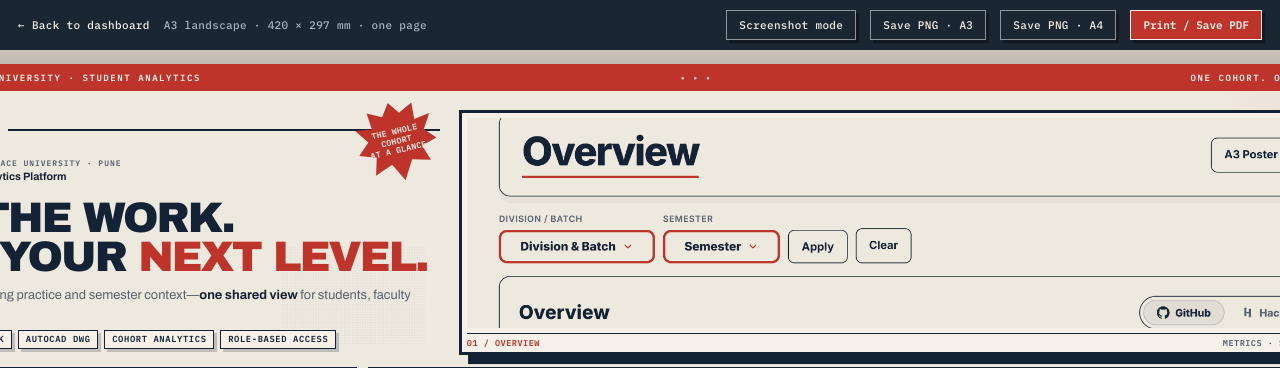
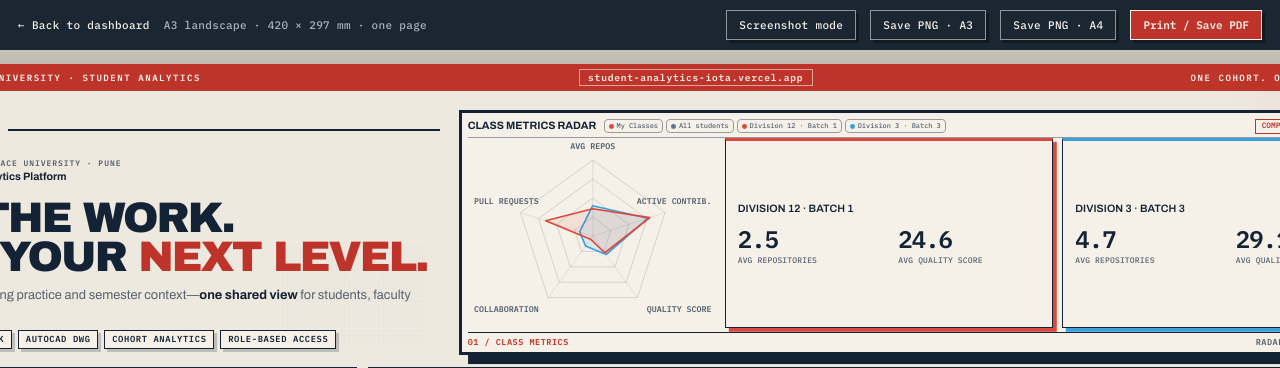
Before and after one commit to Horrid-12/Student-Analytics, a FastAPI app: template app/templates/pages/admin_poster.html in a window 1280 px wide. Shown: the top 368 px of the page. Run offline with FastAPI, Linux system fonts and the light colour scheme; the template is opened without the code that fills it, so the values that code supplies are empty; parts of the project's set-up code (start-up, migrations or seed data) failed here and were passed over; some libraries are stand-ins or nearby versions.

Commit message:
Poster: native class-metrics radar comparison hero
Replace the hero screenshot with a vector radar plus filter chips and a two-batch comparison built from the live view.

```diff
--- a/app/templates/pages/admin_poster.html
+++ b/app/templates/pages/admin_poster.html
@@ -26,7 +26,7 @@
 
   <div class="strip">
     <span>MIT World Peace University · Student Analytics</span>
-    <span class="dots">• • •</span>
+    <a class="strip-url" href="https://student-analytics-iota.vercel.app/">student-analytics-iota.vercel.app</a>
     <span>One cohort. One clear picture.</span>
   </div>
 
@@ -46,11 +46,40 @@
         <h1>See the work.<br>Find your <em>next level.</em></h1>
         <p class="hero-lede">GitHub projects, coding practice and semester context—<strong>one shared view</strong> for students, faculty and administrators.</p>
         <div class="hero-tags"><span>GitHub</span><span>HackerRank</span><span>AutoCAD DWG</span><span>Cohort analytics</span><span>Role-based access</span></div>
-        <div class="burst">THE WHOLE<br>COHORT<br>AT A GLANCE</div>
       </div>
-      <figure class="hero-shot">
-        <img src="{{ url_for('static', path='/poster-assets/app/overview.png') }}" alt="Student Analytics Overview dashboard showing cohort metrics and statistics">
-        <figcaption><b>01 / OVERVIEW</b><span>Metrics · statistics · signals</span></figcaption>
+      <figure class="hero-shot radar-figure" aria-label="Class metrics radar comparing two batches">
+        <div class="radar-head">
+          <span class="radar-title">Class Metrics Radar</span>
+          <div class="chips"><span class="c-div12a">My Classes</span><span>All students</span><span class="c-div12a">Division 12 · Batch 1</span><span class="c-div3">Division 3 · Batch 3</span></div>
+          <span class="compare">Compare ▾</span>
+          <span class="clear-filters">× Clear Filters</span>
+        </div>
+        <div class="radar-body">
+          <svg class="radar-svg" viewBox="0 8 210 150" role="img" aria-label="Radar of average repositories, contributor rate, quality, collaboration and pull requests">
+            <polygon points="105.0,70.0 120.2,81.1 114.4,98.9 95.6,98.9 89.8,81.1" class="ring"/>
+            <polygon points="105.0,54.0 135.4,76.1 123.8,111.9 86.2,111.9 74.6,76.1" class="ring"/>
+            <polygon points="105.0,38.0 150.7,71.2 133.2,124.8 76.8,124.8 59.3,71.2" class="ring"/>
+            <polygon points="105.0,22.0 165.9,66.2 142.6,137.8 67.4,137.8 44.1,66.2" class="ring"/>
+            <line x1="105" y1="86" x2="105" y2="22" class="spoke"/>
+            <line x1="105" y1="86" x2="165.9" y2="66.2" class="spoke"/>
+            <line x1="105" y1="86" x2="142.6" y2="137.8" class="spoke"/>
+            <line x1="105" y1="86" x2="67.4" y2="137.8" class="spoke"/>
+            <line x1="105" y1="86" x2="44.1" y2="66.2" class="spoke"/>
+            <polygon points="105.0,60.4 151.3,71.0 116.3,101.5 99.0,94.3 94.0,82.4" class="poly c-div3"/>
+            <polygon points="105.0,63.0 153.1,70.4 115.2,100.0 103.1,88.6 65.4,73.1" class="poly c-div12a"/>
+
+            <text x="105" y="13" text-anchor="middle">AVG REPOS</text>
+            <text x="205" y="59" text-anchor="end">ACTIVE CONTRIB.</text>
+            <text x="205" y="150" text-anchor="end">QUALITY SCORE</text>
+            <text x="5" y="150" text-anchor="start">COLLABORATION</text>
+            <text x="5" y="59" text-anchor="start">PULL REQUESTS</text>
+          </svg>
+          <div class="metric-cards">
+            <article class="metric-card c-div12a"><h4>Division 12 · Batch 1</h4><div class="metric-row"><div><b>2.5</b><span>Avg repositories</span></div><div><b>24.6</b><span>Avg quality score</span></div></div></article>
+            <article class="metric-card c-div3"><h4>Division 3 · Batch 3</h4><div class="metric-row"><div><b>4.7</b><span>Avg repositories</span></div><div><b>29.1</b><span>Avg quality score</span></div></div></article>
+          </div>
+        </div>
+        <figcaption><b>01 / CLASS METRICS</b><span>Radar · batch comparison</span></figcaption>
       </figure>
     </header>
 
--- a/static/poster.css
+++ b/static/poster.css
@@ -110,6 +110,12 @@ body.clean { background: var(--paper); }
     white-space: nowrap;
 }
 .strip .dots { letter-spacing: .1em; opacity: .8; }
+.strip-url {
+    color: var(--card); text-decoration: none; flex: 0 0 auto;
+    padding: .8mm 2.2mm; border: .4mm solid rgba(245, 241, 233, .6);
+    letter-spacing: .08em; text-transform: lowercase;
+    font: 600 7.2pt/1 var(--mono);
+}
 
 .page {
     flex: 1 1 auto; min-height: 0;
@@ -158,19 +164,55 @@ body.clean { background: var(--paper); }
     font: 600 6.6pt/1 var(--mono); letter-spacing: .07em; text-transform: uppercase;
     box-shadow: .8mm .8mm 0 rgba(20, 34, 53, .22);
 }
-.burst {
-    position: absolute; top: -2mm; right: 1mm; z-index: 3; width: 21mm; height: 21mm;
-    display: grid; place-items: center; text-align: center; background: var(--red); color: var(--card);
-    clip-path: polygon(50% 0%, 61% 15%, 79% 6%, 78% 27%, 98% 24%, 87% 42%, 100% 56%, 80% 62%, 87% 82%, 64% 76%, 50% 100%, 38% 77%, 15% 86%, 21% 64%, 0% 57%, 15% 43%, 2% 25%, 23% 28%, 21% 7%, 39% 16%);
-    transform: rotate(-13deg); padding: 2.8mm;
-    font: 600 6.2pt/1.15 var(--mono); letter-spacing: .03em; text-transform: uppercase;
-}
 .hero-shot {
     position: relative; margin: 0; height: 100%; padding: 1.4mm;
     background: var(--card); border: .8mm solid var(--ink); box-shadow: 2.4mm 2.4mm 0 var(--ink);
     display: flex; flex-direction: column; overflow: hidden;
 }
-.hero-shot img { width: 100%; flex: 1 1 auto; min-height: 0; object-fit: cover; object-position: top left; display: block; background: var(--card); }
+.radar-figure { padding: 1.6mm; }
+.radar-head { flex: 0 0 auto; display: flex; align-items: center; gap: 2mm; padding-bottom: 1mm; border-bottom: .4mm solid var(--line); }
+.radar-title { flex: 0 0 auto; font: 700 8pt/1 var(--body); text-transform: uppercase; white-space: nowrap; }
+.chips { flex: 1 1 auto; min-width: 0; display: flex; gap: .8mm; overflow: hidden; }
+.chips span {
+    flex: 0 0 auto; display: flex; align-items: center; gap: .7mm;
+    padding: .6mm 1.1mm; border: .35mm solid var(--line); border-radius: 1.2mm;
+    font: 500 5.2pt/1 var(--mono); color: var(--slate); white-space: nowrap;
+}
+.chips span::before { content: ""; width: 1.3mm; height: 1.3mm; flex: 0 0 1.3mm; border-radius: 50%; background: var(--dot, var(--steel)); }
+.compare {
+    flex: 0 0 auto; padding: .7mm 1.6mm; border: .5mm solid var(--red); color: var(--red);
+    font: 600 5.8pt/1 var(--mono); text-transform: uppercase; white-space: nowrap;
+}
+.clear-filters {
+    flex: 0 0 auto; padding: .6mm 1.1mm; border: .35mm solid var(--line);
+    font: 500 5.2pt/1 var(--mono); color: var(--slate); white-space: nowrap;
+}
+.radar-body { flex: 1 1 auto; min-height: 0; display: grid; grid-template-columns: 66mm 1fr; gap: 2mm; align-items: stretch; }
+.radar-svg { width: 100%; height: 100%; display: block; }
+.radar-svg .ring { fill: none; stroke: rgba(20, 34, 53, .18); stroke-width: .7; }
+.radar-svg .spoke { stroke: rgba(20, 34, 53, .13); stroke-width: .6; }
+.radar-svg .poly { stroke-width: 1.4; stroke-linejoin: round; }
+.radar-svg text { font-family: var(--mono); font-size: 7px; font-weight: 600; fill: var(--slate); }
+.c-div2 { --dot: #2aa9e0; --accent: #2aa9e0; }
+.c-div3 { --dot: #3aa0dc; --accent: #3aa0dc; }
+.c-div12a { --dot: #d94a3d; --accent: #d94a3d; }
+.c-div12b { --dot: #e89a2b; --accent: #e89a2b; }
+.radar-svg .c-div2 { fill: rgba(42, 169, 224, .12); stroke: #2aa9e0; }
+.radar-svg .c-div3 { fill: rgba(58, 160, 220, .12); stroke: #3aa0dc; }
+.radar-svg .c-div12a { fill: rgba(217, 74, 61, .10); stroke: #d94a3d; }
+.radar-svg .c-div12b { fill: rgba(232, 154, 43, .10); stroke: #e89a2b; }
+.metric-cards { display: grid; grid-template-columns: 1fr 1fr; grid-template-rows: 1fr; gap: 2.4mm; min-height: 0; }
+.metric-card {
+    position: relative; min-width: 0; overflow: hidden; padding: 3mm 3.2mm;
+    background: var(--card); border: .5mm solid var(--ink); border-top: 1mm solid var(--accent);
+    box-shadow: 1mm 1mm 0 var(--accent);
+    display: flex; flex-direction: column; justify-content: center; gap: 3.5mm;
+}
+.metric-card h4 { margin: 0; font: 600 8pt/1.05 var(--body); text-transform: uppercase; letter-spacing: .01em; }
+.metric-row { display: grid; grid-template-columns: 1fr 1fr; gap: 5mm; }
+.metric-row > div { display: flex; flex-direction: column; gap: 1.2mm; min-width: 0; }
+.metric-card b { font: 600 18pt/1 var(--mono); color: var(--ink); letter-spacing: -.04em; }
+.metric-card span { font: 500 6pt/1.15 var(--mono); color: var(--slate); text-transform: uppercase; letter-spacing: .02em; }
 .hero-shot figcaption {
     flex: 0 0 auto; margin-top: 1.2mm; padding-top: 1mm; border-top: .5mm solid var(--ink);
     font: 600 6.4pt/1.1 var(--mono); letter-spacing: .06em; text-transform: uppercase;
```
Also changed, not shown: documentation/Bug Tracker.md (+1 -1 lines), documentation/Features List.md (+1 -1 lines), 2 other files.
